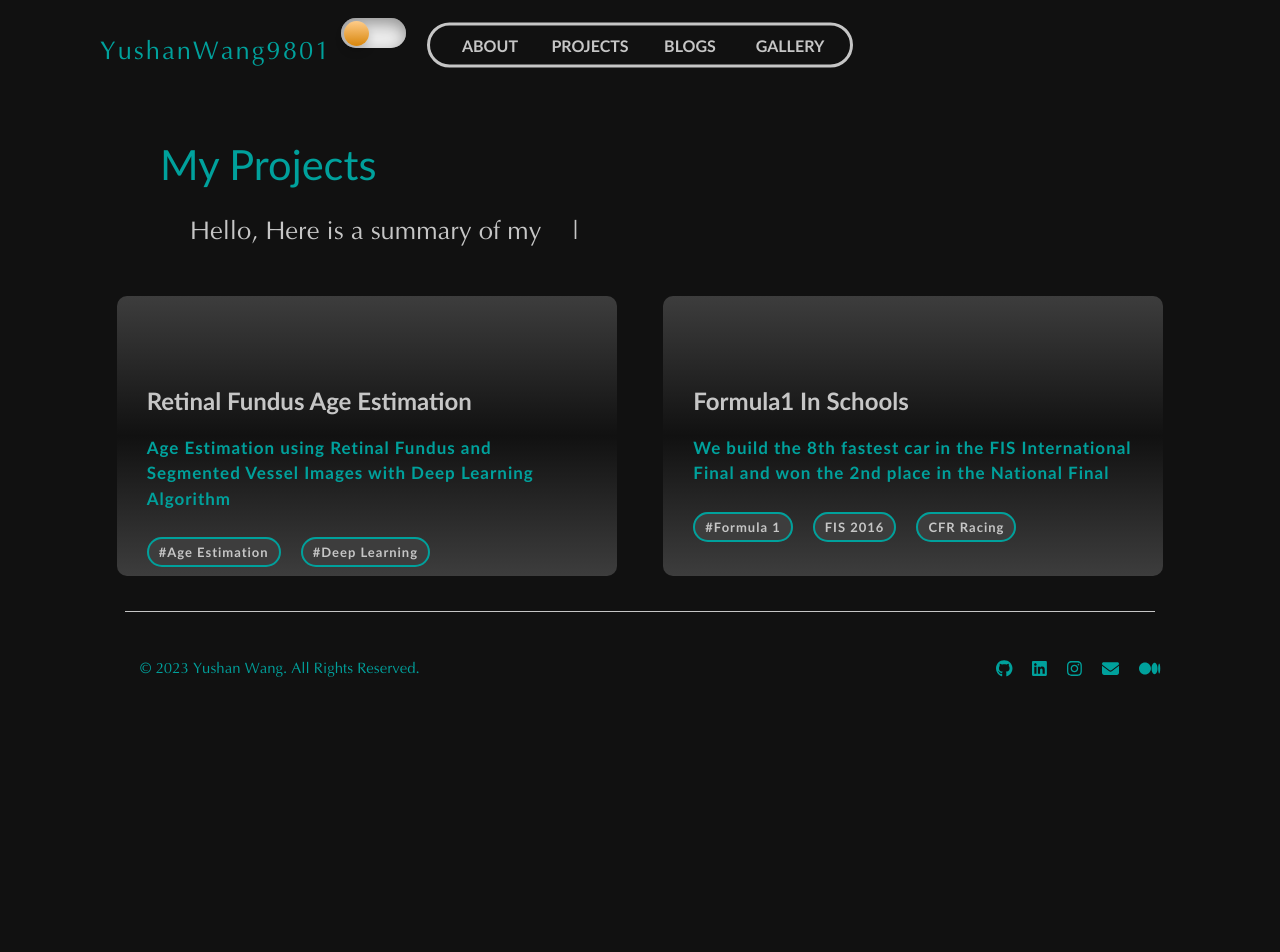
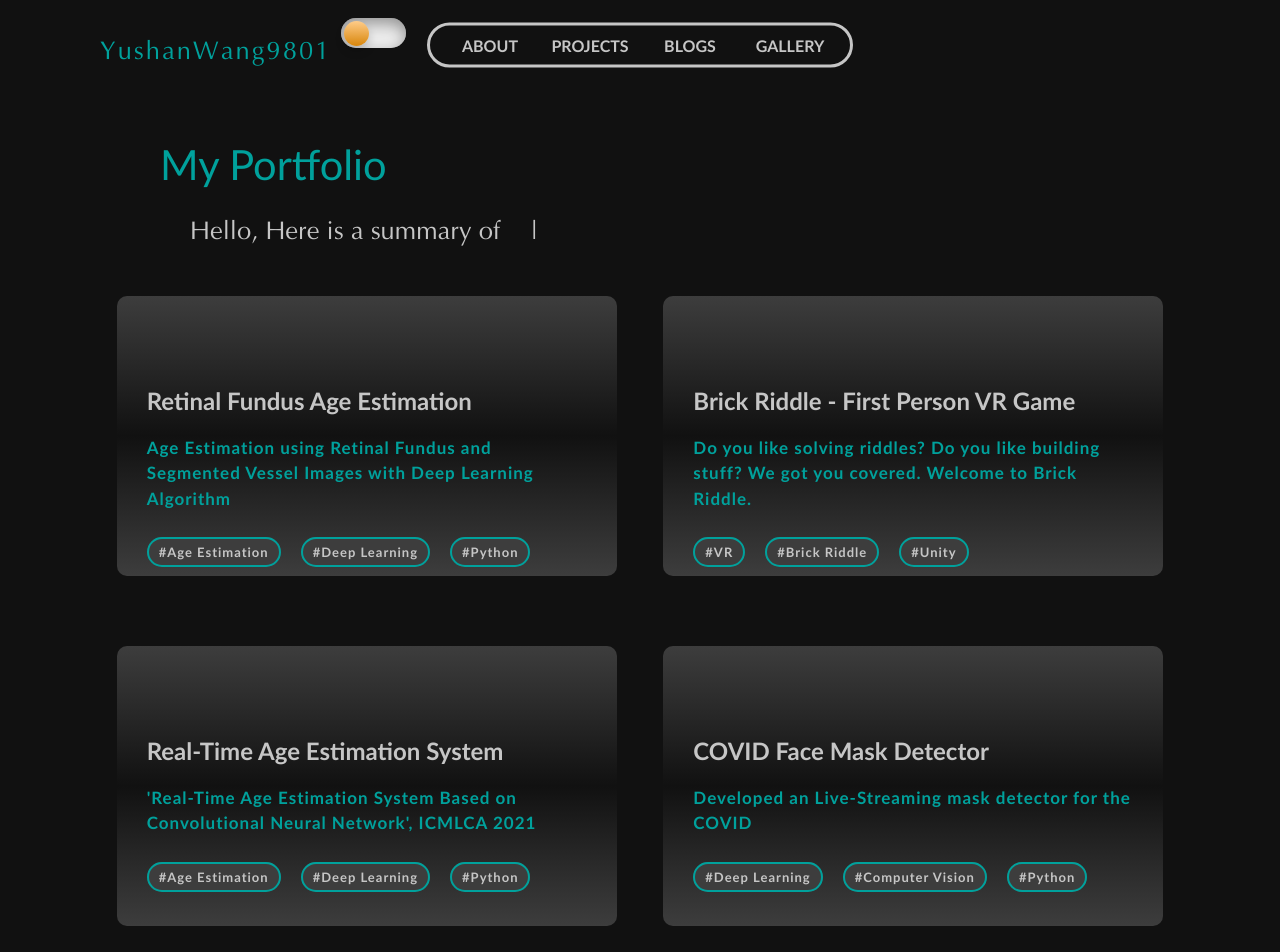
Before and after one commit to YushanWang9801/yushan1089_2023_portfolio, a React (Create React App) app: page / in a window 1280 px wide. Shown: the top 952 px of the page. Before the commit the page ends 800 px from the top, so only its background shows below. Built offline with nearby package versions, Linux system fonts and the light colour scheme.

Commit message:
project page done

```diff
--- a/src/comp/Projects/ProjectTitle.js
+++ b/src/comp/Projects/ProjectTitle.js
@@ -6,7 +6,7 @@ import "../../css/Project.css";
 function ProjectTitle() {
     return (
         <div className='ProjectTitle'>
-            <h2>My Projects</h2>
+            <h2>My Portfolio</h2>
             <div className="animated-typing">
             <Typed
             strings={["Hello, Here is a summary of my projects.",]}
--- a/src/comp/Projects/projects.json
+++ b/src/comp/Projects/projects.json
@@ -2,16 +2,43 @@
     {
         "name": "Retinal Fundus Age Estimation",
         "short_desc": "Age Estimation using Retinal Fundus and Segmented Vessel Images with Deep Learning Algorithm",
-        "tags": ["#Age Estimation", "#Deep Learning"],
+        "tags": ["#Age Estimation", "#Deep Learning", "#Python"],
         "desc": "I recently published paper 'Age Estimation using Retinal Fundus and Segmented Vessel Images with Deep Learning Algorithm' in the ARVO 2023. We use eye scan images to predict patients chronologic age.",
+        "source_code_url" : "#"
+    },
+    {
+        "name": "Brick Riddle - First Person VR Game",
+        "short_desc": "Do you like solving riddles? Do you like building stuff? We got you covered. Welcome to Brick Riddle.",
+        "tags": ["#VR", "#Brick Riddle", "#Unity"],
+        "desc": "Welcome to Brick Riddle. In this game, every player could become either a “Word-builder” or a “Riddle Solver”. Want to know more? Check out our following game design.",
+        "source_code_url" : "#"
+    },
+    {
+        "name": "Real-Time Age Estimation System",
+        "short_desc": "'Real-Time Age Estimation System Based on Convolutional Neural Network', ICMLCA 2021",
+        "tags": ["#Age Estimation", "#Deep Learning", "#Python"],
+        "desc": "I and Huang developed real-time age prediction system using CNN and predict ages from human facial images and we published our paper on ICMLCA",
+        "source_code_url" : "#"
+    },
+    {
+        "name": "COVID Face Mask Detector",
+        "short_desc": "Developed an Live-Streaming mask detector for the COVID",
+        "tags": ["#Deep Learning", "#Computer Vision", "#Python"],
+        "desc": "Using Caffe-DNN for face detection technologyAnd VGG-16 model for the training on mask/no_mask classifier and OpenCV for live-streaming detector",
+        "source_code_url" : "#"
+    },
+    {
+        "name": "Empirical Comparison on ML Algorithms",
+        "short_desc": "Based on previous ML study, I developed an empirical study on supervised learning algorithms",
+        "tags": ["#Machine Learning", "#Python"],
+        "desc": "It presents a ranking of four supervised learning methods: SVMs, Logistic Regression, Decision Tree, KNN, Gaussian Naive Bayes, bagging classifier. The experiment uses four data sets with different magnitudes as a variety of performance criteria to evaluate the six learning methods",
         "source_code_url" : "#"
     },
     {
         "name": "Formula1 In Schools",
         "short_desc": "We build the 8th fastest car in the FIS International Final and won the 2nd place in the National Final ",
-        "tags": ["#Formula 1", "FIS 2016", "CFR Racing"],
+        "tags": ["#Formula 1", "#FIS 2016", "#CFR Racing"],
         "desc": "F1 in Schools is an international STEM challenge to design and manufacture a miniature car out of the official F1 Model Block using CAD/CAM design tools. We won the 2nd place in the National Final",
         "source_code_url" : "#"
     }
-
 ]
```
